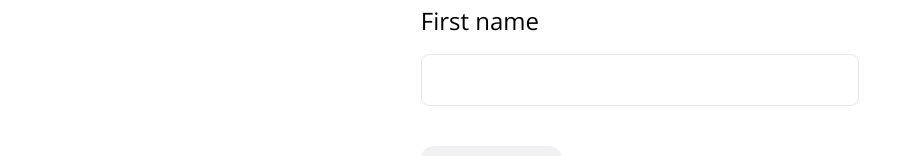
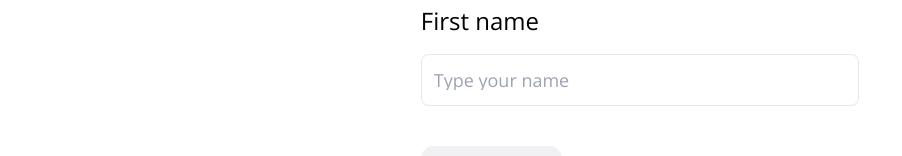
Before and after one commit to Staunchglobal/paths-hackathon, a Next.js app: page /name in a window 1280 px wide. Shown: the part 368-524 px from the top of the page, without its empty margins (0-902 px from the left). Built offline with nearby package versions, Linux system fonts and the light colour scheme.

Commit message:
added the placeholder

```diff
--- a/src/app/name/page.tsx
+++ b/src/app/name/page.tsx
@@ -23,6 +23,7 @@ const Name = () => {
             </h1>
 
             <Input
+              placeholder="Type your name"
               label="First name"
               inputSize={'lg'}
               name="name"
```
